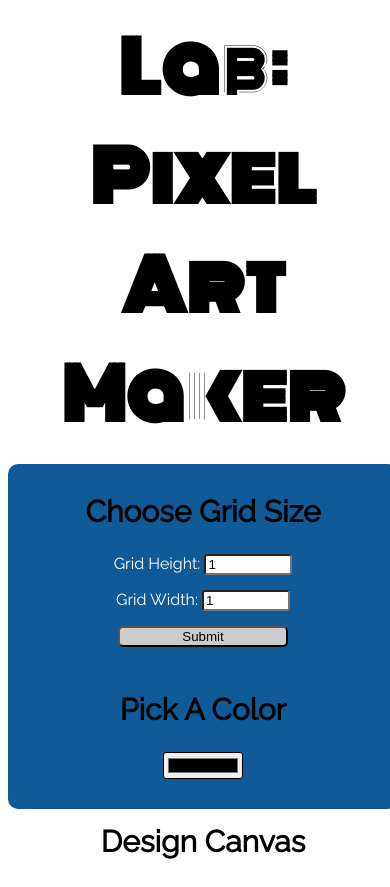
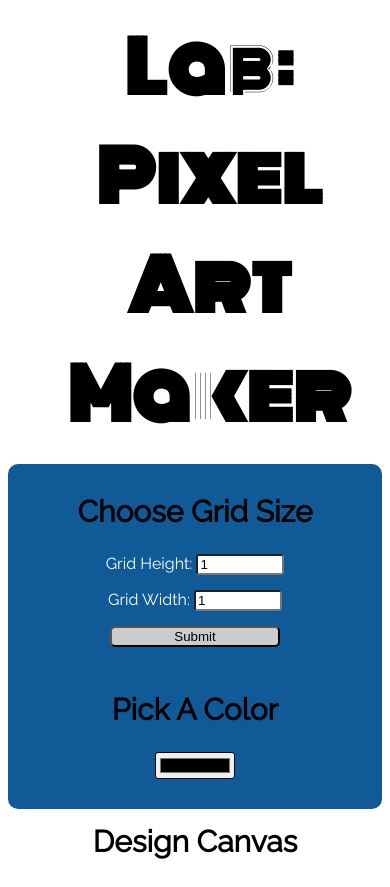
Before and after one commit to KadiriJhay/pixel-art-maker, a plain HTML site: page index.html in a window 390 px wide. Drawn offline with nearby package versions, Linux system fonts and the light colour scheme.

Commit message:
Update styles.css

```diff
--- a/styles.css
+++ b/styles.css
@@ -74,7 +74,9 @@ input[type=number], #colorPicker {
 
 @media screen and (max-width: 800px){
     body{
-        width: 100%;
         margin-bottom: 20px;
     }
+    h1, .values, .results, table{
+        width: 100%;
+    }
 }
```
